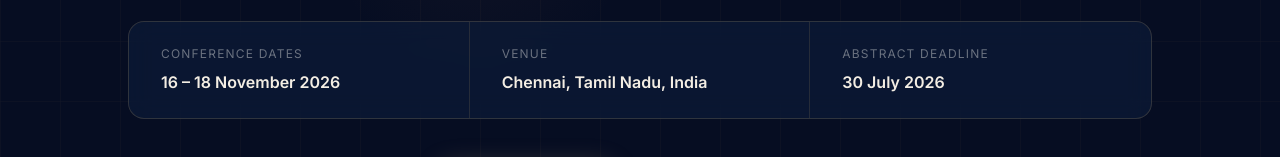
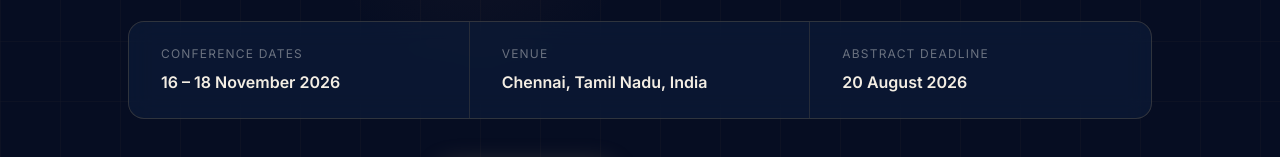
Before and after one commit to vkrm03/icabdai2026, a React (Vite) app: page / in a window 1280 px wide. Shown: the part 619-776 px from the top of the page. Built offline with nearby package versions, Linux system fonts and the light colour scheme.

Commit message:
Date and Email updated

```diff
--- a/src/components/Hero.jsx
+++ b/src/components/Hero.jsx
@@ -116,7 +116,7 @@ export default function Hero() {
           {[
             { label: "Conference Dates", value: "16 – 18 November 2026" },
             { label: "Venue",            value: "Chennai, Tamil Nadu, India" },
-            { label: "Abstract Deadline", value: "30 July 2026" },
+            { label: "Abstract Deadline", value: "20 August 2026" },
           ].map((item, i) => (
             <div
               key={item.label}
--- a/src/components/Venue.jsx
+++ b/src/components/Venue.jsx
@@ -85,7 +85,7 @@ export default function Venue() {
                 </div>
                 <div>
                   <p className="text-[10px] uppercase tracking-widest font-bold mb-1" style={{ color: "#7A8399" }}>Email</p>
-                  <a href="mailto:icabdai26@gmail.com" className="text-sm font-medium transition hover:text-white" style={{ color: "#F4EEE4" }}>icabdai26@gmail.com</a>
+                  <a href="mailto:icabdai26@gmail.com" className="text-sm font-medium transition hover:text-white" style={{ color: "#F4EEE4" }}>icabdai2026@gmail.com</a>
                 </div>
               </div>
 
```
